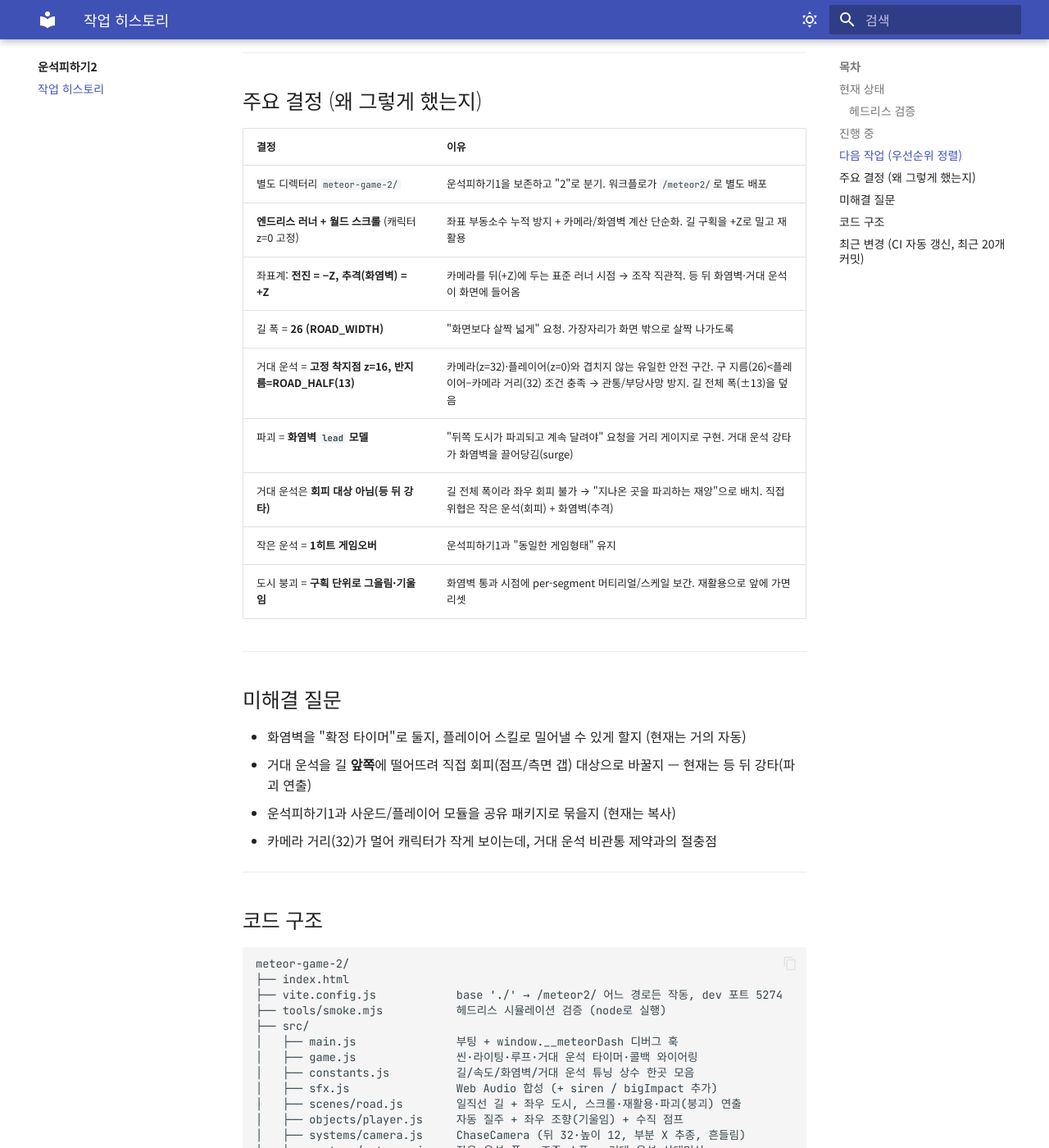
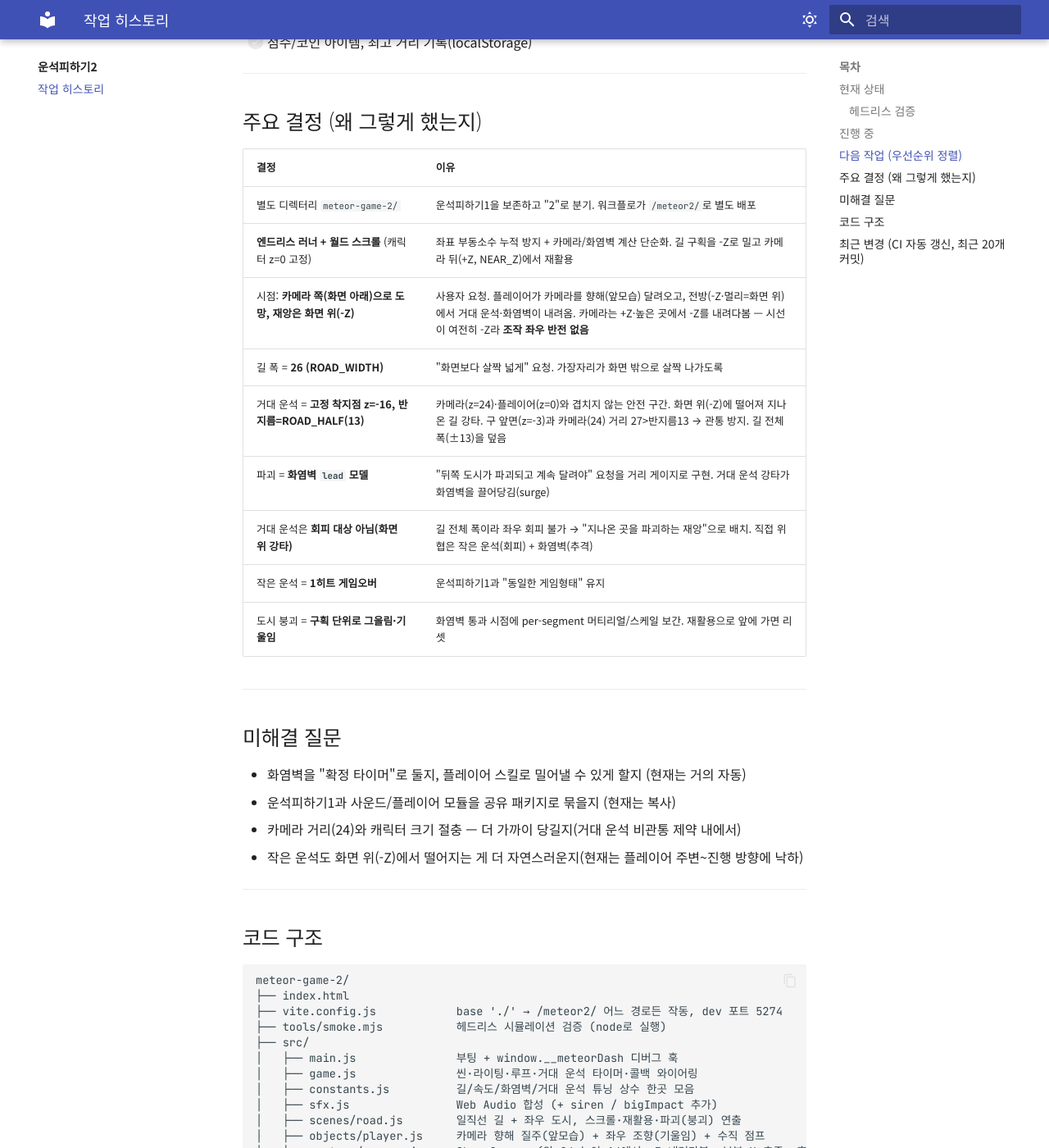
Before and after one commit to suan2z/wellbeangame01, an MkDocs documentation site: the page built from docs/meteor-dash/히스토리.md, in a window 1280 px wide and 1400 px high, scrolled down 1369 px. Shown: the whole window at 82% size. Built offline with MkDocs 1.6.1 and Material for MkDocs 9.7.7, drawn with Linux system fonts in a browser that asks for light colours; some of the changed text lies outside the part shown.

Commit message:
운석피하기2: 진행 방향을 화면 아래(카메라 쪽 도망)로 전환
사용자 피드백 반영 — 재앙(거대 운석·화염벽)은 화면 위(전방·멀리=-Z)에서
내려오고, 플레이어는 카메라를 향해(앞모습) 화면 아래로 도망친다.

- 좌표계 전환: 월드 스크롤 -Z, 화염벽 z=-lead, 거대 운석 착지 z=-16
  (카메라 시선은 여전히 -Z라 조작 좌우 반전 없음)
- 플레이어 정면을 카메라(+Z)로 회전, 조향 기울임 부호 보정
- 길 구획 재활용 방향 반전(NEAR_Z=48에서 등장→-Z로 흘러감), 파괴 판정 z<wallZ
- 카메라를 앞 24·높이 14에서 화면 위(-Z)를 내려다보도록 재배치
- 작은 운석 낙하 구간을 새 시점(플레이어 주변~진행 방향)에 맞게 조정
- 문서(개요/히스토리) 최종 설계로 갱신, smoke 테스트 방향 동기화

https://claude.ai/code/session_01TcJPVq3AFvA7ow74uMcLSY

```diff
--- a/docs/meteor-dash/히스토리.md
+++ b/docs/meteor-dash/히스토리.md
@@ -12,11 +12,11 @@
 
 코어 루프 동작:
 
-- 일직선 길을 **자동 질주** (월드 스크롤, 캐릭터 z=0 고정) — 조이스틱으로 좌우 조향, JUMP로 수직 회피
+- **카메라 쪽(화면 아래)으로 도망** — 플레이어 앞모습이 보이고, 재앙은 화면 위(멀리=전방=-Z)에서 내려옴. 캐릭터 z=0 고정, 월드가 -Z로 스크롤. 조이스틱 좌우 조향, JUMP 수직 회피
 - **길 + 좌우 도시가 끝없이 같은 패턴으로 재생성** (구획 16개 스크롤·재활용)
 - 길 위로 **작은/중간 운석**이 쏟아짐 (그림자 1초 예고 → 낙하 → 폭발), 직격 시 게임오버
-- **5초마다 거대 운석**이 길 전체를 강타 → 대폭발·화면 흔들림·도시 붕괴 + 화염벽 전진
-- **화염벽이 등 뒤에서 추격** (`lead` = 플레이어와의 거리). lead ≤ 0이면 삼켜져 게임오버
+- **5초마다 거대 운석**이 화면 위(지나온 길)를 강타 → 대폭발·화면 흔들림·도시 붕괴 + 화염벽 전진
+- **화염벽이 화면 위에서 플레이어를 향해 추격** (`lead` = 거리, 화염벽 z = -lead). lead ≤ 0이면 삼켜져 게임오버
 - HUD: 질주 거리(m) + 시간 + 🔥 추격 위험도 게이지
 
 비주얼은 절차적 박스/구체 + 단색 (에셋 파일 0).
@@ -50,12 +50,12 @@ _(없음)_
 | 결정 | 이유 |
 |------|------|
 | 별도 디렉터리 `meteor-game-2/` | 운석피하기1을 보존하고 "2"로 분기. 워크플로가 `/meteor2/`로 별도 배포 |
-| **엔드리스 러너 + 월드 스크롤** (캐릭터 z=0 고정) | 좌표 부동소수 누적 방지 + 카메라/화염벽 계산 단순화. 길 구획을 +Z로 밀고 재활용 |
-| 좌표계: **전진 = −Z, 추격(화염벽) = +Z** | 카메라를 뒤(+Z)에 두는 표준 러너 시점 → 조작 직관적. 등 뒤 화염벽·거대 운석이 화면에 들어옴 |
+| **엔드리스 러너 + 월드 스크롤** (캐릭터 z=0 고정) | 좌표 부동소수 누적 방지 + 카메라/화염벽 계산 단순화. 길 구획을 -Z로 밀고 카메라 뒤(+Z, NEAR_Z)에서 재활용 |
+| 시점: **카메라 쪽(화면 아래)으로 도망, 재앙은 화면 위(-Z)** | 사용자 요청. 플레이어가 카메라를 향해(앞모습) 달려오고, 전방(-Z·멀리=화면 위)에서 거대 운석·화염벽이 내려옴. 카메라는 +Z·높은 곳에서 -Z를 내려다봄 — 시선이 여전히 -Z라 **조작 좌우 반전 없음** |
 | 길 폭 = **26 (ROAD_WIDTH)** | "화면보다 살짝 넓게" 요청. 가장자리가 화면 밖으로 살짝 나가도록 |
-| 거대 운석 = **고정 착지점 z=16, 반지름=ROAD_HALF(13)** | 카메라(z=32)·플레이어(z=0)와 겹치지 않는 유일한 안전 구간. 구 지름(26)<플레이어–카메라 거리(32) 조건 충족 → 관통/부당사망 방지. 길 전체 폭(±13)을 덮음 |
+| 거대 운석 = **고정 착지점 z=-16, 반지름=ROAD_HALF(13)** | 카메라(z=24)·플레이어(z=0)와 겹치지 않는 안전 구간. 화면 위(-Z)에 떨어져 지나온 길 강타. 구 앞면(z=-3)과 카메라(24) 거리 27>반지름13 → 관통 방지. 길 전체 폭(±13)을 덮음 |
 | 파괴 = **화염벽 `lead` 모델** | "뒤쪽 도시가 파괴되고 계속 달려야" 요청을 거리 게이지로 구현. 거대 운석 강타가 화염벽을 끌어당김(surge) |
-| 거대 운석은 **회피 대상 아님(등 뒤 강타)** | 길 전체 폭이라 좌우 회피 불가 → "지나온 곳을 파괴하는 재앙"으로 배치. 직접 위협은 작은 운석(회피) + 화염벽(추격) |
+| 거대 운석은 **회피 대상 아님(화면 위 강타)** | 길 전체 폭이라 좌우 회피 불가 → "지나온 곳을 파괴하는 재앙"으로 배치. 직접 위협은 작은 운석(회피) + 화염벽(추격) |
 | 작은 운석 = **1히트 게임오버** | 운석피하기1과 "동일한 게임형태" 유지 |
 | 도시 붕괴 = **구획 단위로 그을림·기울임** | 화염벽 통과 시점에 per-segment 머티리얼/스케일 보간. 재활용으로 앞에 가면 리셋 |
 
@@ -64,9 +64,9 @@ _(없음)_
 ## 미해결 질문
 
 - 화염벽을 "확정 타이머"로 둘지, 플레이어 스킬로 밀어낼 수 있게 할지 (현재는 거의 자동)
-- 거대 운석을 길 **앞쪽**에 떨어뜨려 직접 회피(점프/측면 갭) 대상으로 바꿀지 — 현재는 등 뒤 강타(파괴 연출)
 - 운석피하기1과 사운드/플레이어 모듈을 공유 패키지로 묶을지 (현재는 복사)
-- 카메라 거리(32)가 멀어 캐릭터가 작게 보이는데, 거대 운석 비관통 제약과의 절충점
+- 카메라 거리(24)와 캐릭터 크기 절충 — 더 가까이 당길지(거대 운석 비관통 제약 내에서)
+- 작은 운석도 화면 위(-Z)에서 떨어지는 게 더 자연스러운지(현재는 플레이어 주변~진행 방향에 낙하)
 
 ---
 
@@ -83,8 +83,8 @@ meteor-game-2/
 │   ├── constants.js          길/속도/화염벽/거대 운석 튜닝 상수 한곳 모음
 │   ├── sfx.js                Web Audio 합성 (+ siren / bigImpact 추가)
 │   ├── scenes/road.js        일직선 길 + 좌우 도시, 스크롤·재활용·파괴(붕괴) 연출
-│   ├── objects/player.js     자동 질주 + 좌우 조향(기울임) + 수직 점프
-│   ├── systems/camera.js     ChaseCamera (뒤 32·높이 12, 부분 X 추종, 흔들림)
+│   ├── objects/player.js     카메라 향해 질주(앞모습) + 좌우 조향(기울임) + 수직 점프
+│   ├── systems/camera.js     ChaseCamera (앞 24·높이 14에서 -Z 내려다봄, 부분 X 추종, 흔들림)
 │   ├── systems/meteors.js    작은 운석 풀 + 조준 스폰 + 거대 운석 상태머신
 │   ├── systems/destruction.js 화염벽(lead) 추격 + 화염 비주얼 + danger 게이지
 │   ├── systems/effects.js    폭발 파편/링/섬광/크레이터 풀 (1에서 재사용)
```
Also changed, not shown: docs/meteor-dash/index.md (+7 -7 lines), 8 other files.
